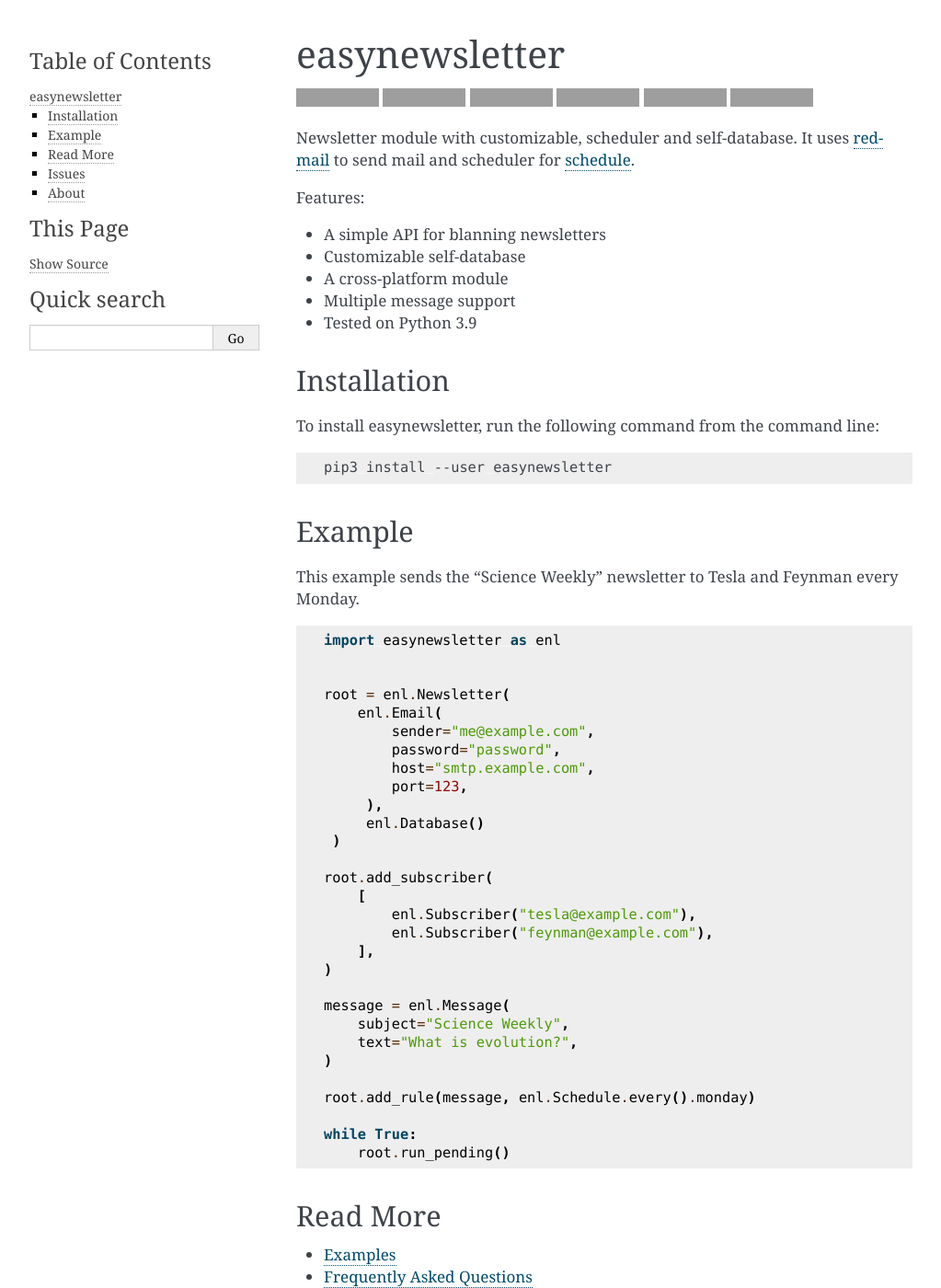
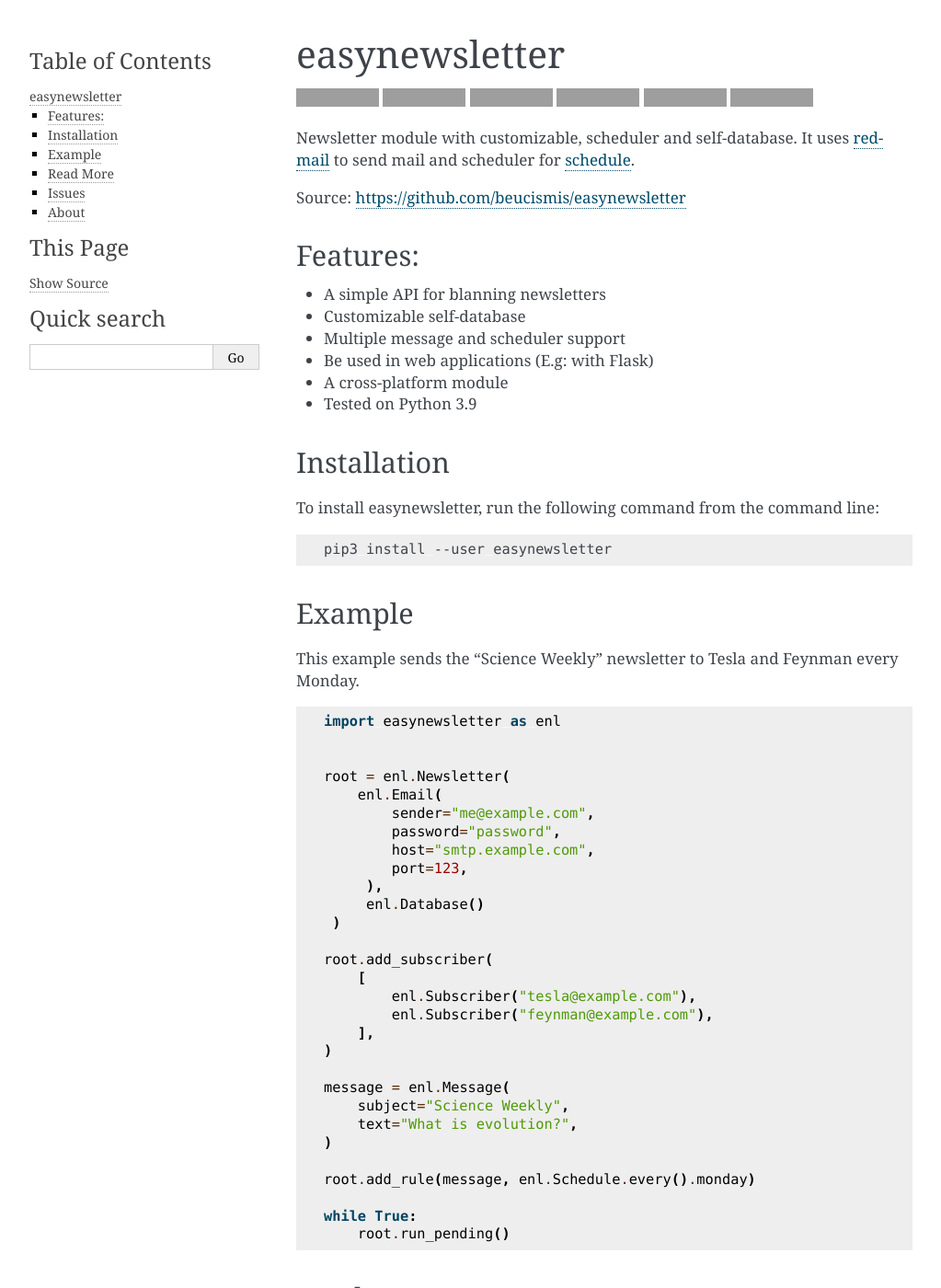
Before and after one commit to beucismis/easynewsletter, a Sphinx documentation site: the page built from docs/index.rst, in a window 1280 px wide and 1400 px high. Shown: the whole window at 92% size, without its empty margins (118-1141 px from the left). Built offline with Sphinx 7.4.7, drawn with Linux system fonts in a browser that asks for light colours; some of the changed text lies outside the part shown; grey boxes are pictures that could not be loaded.

Commit message:
Update docs

```diff
--- a/docs/changelog.rst
+++ b/docs/changelog.rst
@@ -1,5 +1,10 @@
 Changelog
 =========
+
+0.1.1 (2020-02-28)
+++++++++++++++++++
+
+- Fix typo (`49a11ee <https://github.com/beucismis/easynewsletter/commit/49a11ee>`_, `4167927 <https://github.com/beucismis/easynewsletter/commit/4167927>`_)
 
 0.1.0 (2020-02-27)
 ++++++++++++++++++
--- a/docs/index.rst
+++ b/docs/index.rst
@@ -15,12 +15,16 @@
 
 Newsletter module with customizable, scheduler and self-database. It uses `red-mail <https://github.com/Miksus/red-mail>`_ to send mail and scheduler for `schedule <https://github.com/dbader/schedule>`_.
 
+Source: https://github.com/beucismis/easynewsletter
+
 Features:
+---------
 
 - A simple API for blanning newsletters
 - Customizable self-database
+- Multiple message and scheduler support
+- Be used in web applications (E.g: with Flask)
 - A cross-platform module
-- Multiple message support
 - Tested on Python 3.9
 
 Installation
```
Also changed, not shown: docs/reference.rst (+17 -2 lines).
